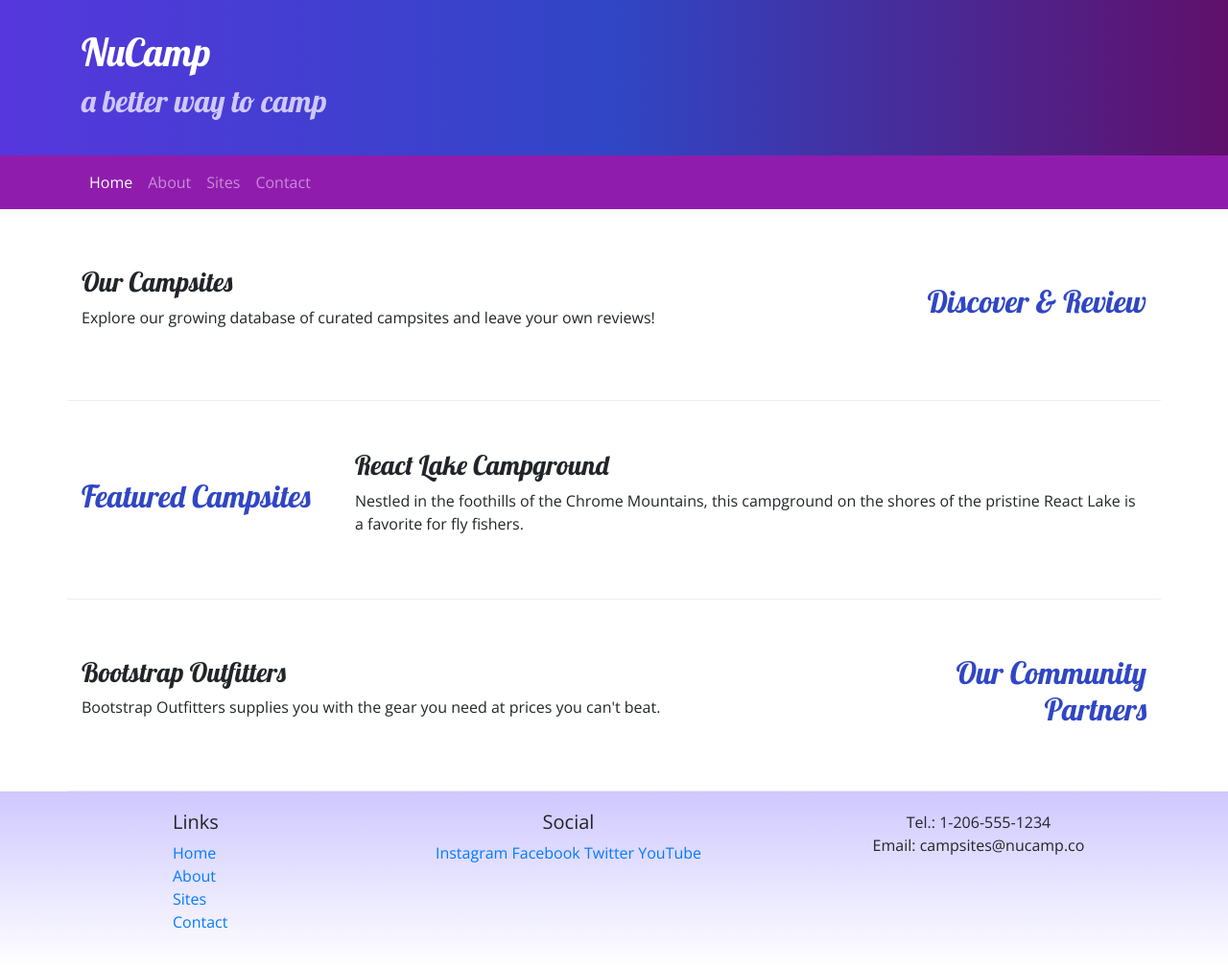
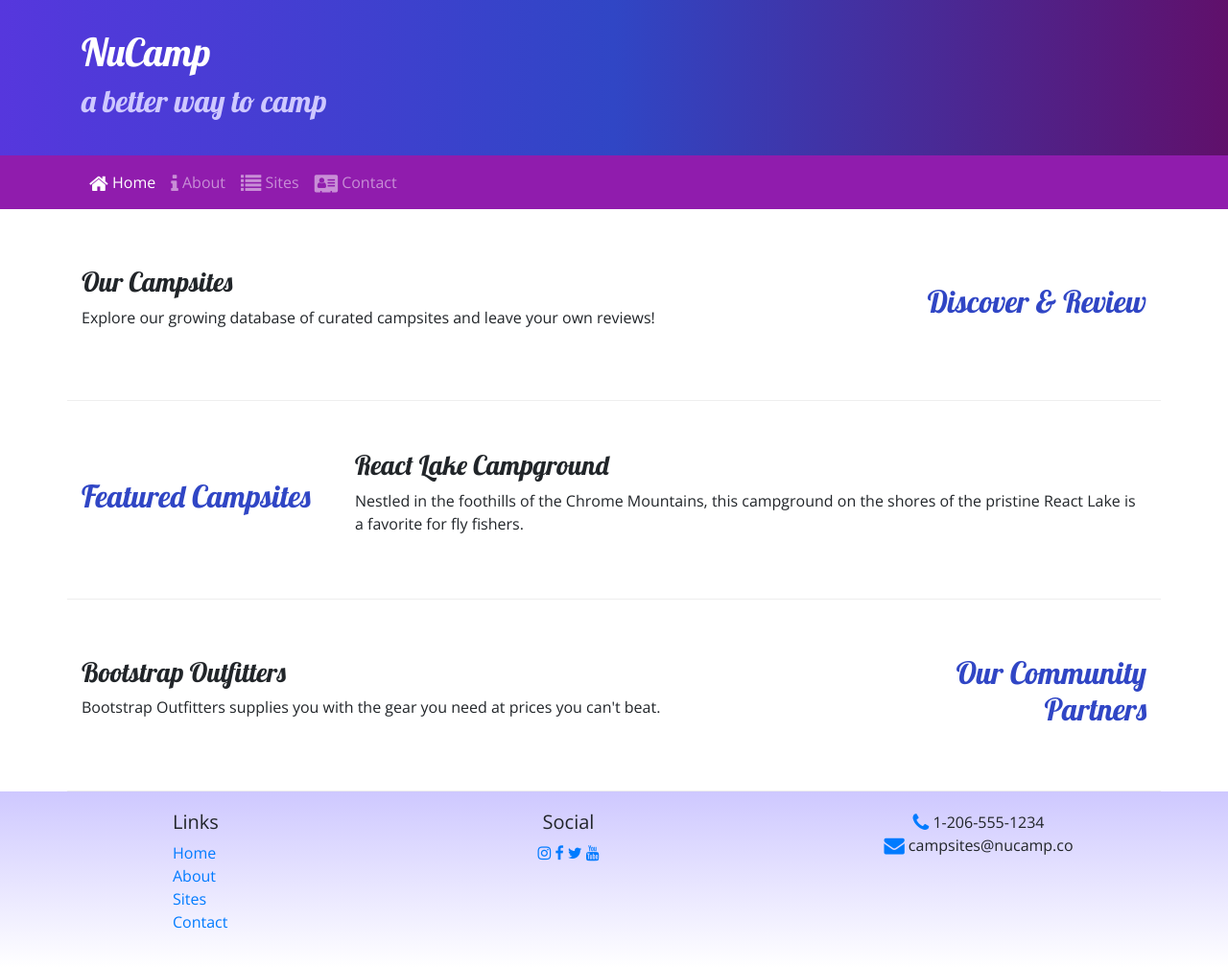
Before and after one commit to Imrankhan28888/Nucamp_Bootstrap, a website: page index.html in a window 1280 px wide. Shown: the whole page at 96% size. Drawn offline with nearby package versions, Linux system fonts and the light colour scheme.

Commit message:
BootStrap Second Week Assignment E1

```diff
--- a/index.html
+++ b/index.html
@@ -14,6 +14,7 @@
     <link rel="stylesheet" href="node_modules/bootstrap/dist/css/bootstrap.min.css" />
 
     <!-- Additional CSS must be placed after Bootstrap CSS -->
+    <link rel="stylesheet" href="node_modules/font-awesome/css/font-awesome.min.css" />
     <link rel="stylesheet" href="https://fonts.googleapis.com/css?family=Lobster|Open+Sans" />
     <link rel="stylesheet" href="css/styles.css" />
 
@@ -40,10 +41,10 @@
            </button>
            <div class="collapse navbar-collapse" id="nucampNavbar">
             <ul class="navbar-nav">
-                <li class="nav-item active"><a class="nav-link" href="#">Home</a></li>
-                <li class="nav-item"><a class="nav-link" href="aboutus.html">About</a></li>
-                <li class="nav-item"><a class="nav-link" href="#">Sites</a></li>
-                <li class="nav-item"><a class="nav-link" href="#">Contact</a></li>
+                <li class="nav-item active"><a class="nav-link" href="#"><i class="fa fa-home fa-lg"></i> Home</a></li>
+                <li class="nav-item"><a class="nav-link" href="aboutus.html"><i class="fa fa-info fa-lg"></i> About</a></li>
+                <li class="nav-item"><a class="nav-link" href="#"><i class="fa fa-list fa-lg"></i> Sites</a></li>
+                <li class="nav-item"><a class="nav-link" href="#"><i class="fa fa-address-card fa-lg"></i> Contact</a></li>
             </ul>
         </div>
     </nav>
@@ -95,14 +96,16 @@
                 </div>
                 <div class="col-6 col-sm-5 text-center">
                 	<h5>Social</h5>
-                    <a href="http://instagram.com/">Instagram</a>
-                    <a href="http://facebook.com/">Facebook</a>
-                    <a href="http://twitter.com/">Twitter</a>
-                    <a href="http://youtube.com/">YouTube</a>
+                    <a href="http://instagram.com/"><i class="fa fa-instagram"></i></a>
+                    <a href="http://facebook.com/"><i class="fa fa-facebook"></i></a>
+                    <a href="http://twitter.com/"><i class="fa fa-twitter"></i></a>
+                    <a href="http://youtube.com/"><i class="fa fa-youtube"></i></a>
                 </div>
                 <div class="col-sm-4 text-center">
-                    Tel.: 1-206-555-1234<br />
-                    Email: campsites@nucamp.co
+
+                    <i class="fa fa-phone fa-lg text-primary"></i> 1-206-555-1234<br />
+                    <i class="fa fa-envelope fa-lg text-primary"></i> campsites@nucamp.co
+
                 </div>
            </div>
         </div>
--- a/package.json
+++ b/package.json
@@ -15,6 +15,7 @@
   },
   "dependencies": {
     "bootstrap": "^4.0.0",
+    "font-awesome": "^4.7.0",
     "jquery": "^3.3.1",
     "popper.js": "^1.12.9"
   }
```
Also changed, not shown: aboutus.html (+8 -6 lines), 1 other file.
